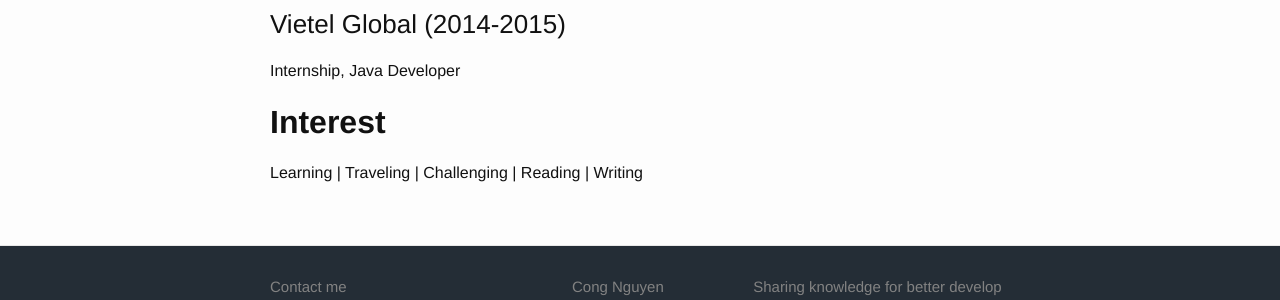
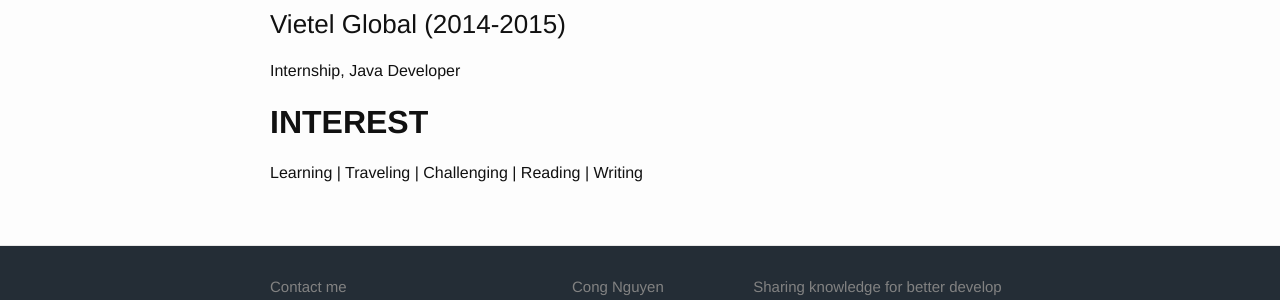
Before and after one commit to congnt24/congnt24.github.io, a Jekyll site: the page built from about.md, in a window 1280 px wide. Shown: the part 1281-1581 px from the top of the page. Built offline with Jekyll 4.4.1, drawn with Linux system fonts in a browser that asks for light colours; grey boxes are pictures that could not be loaded.

Commit message:
npm image

```diff
--- a/about.md
+++ b/about.md
@@ -32,5 +32,5 @@ Unity/Android Developer
 ### Vietel Global (2014-2015)
 Internship, Java Developer
 
-## Interest
+## INTEREST
 Learning | Traveling | Challenging | Reading | Writing
```
